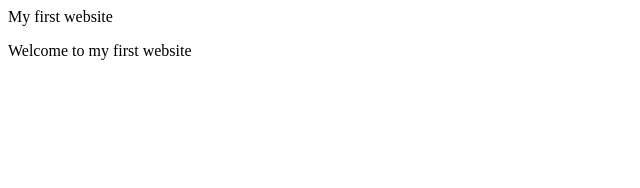
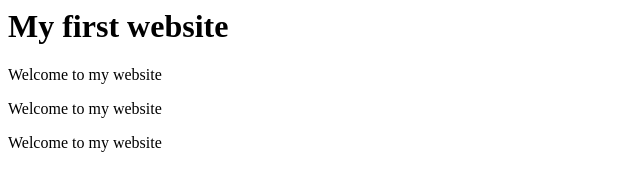
Before and after one commit to PennyVu/first-website, a plain HTML site: page index.html in a window 1280 px wide. Shown: the whole page, without its empty margins (0-640 px from the left). Drawn offline with Linux system fonts and the light colour scheme.

Commit message:
Update index.html

```diff
--- a/index.html
+++ b/index.html
@@ -1,3 +1,7 @@
-<hi>My first website</h1>
+<h1>My first website</h1>
 
-<p>Welcome to my first website</p>
+<p>Welcome to my website</p>
+
+<p>Welcome to my website</p>
+
+<p>Welcome to my website</p>
```
